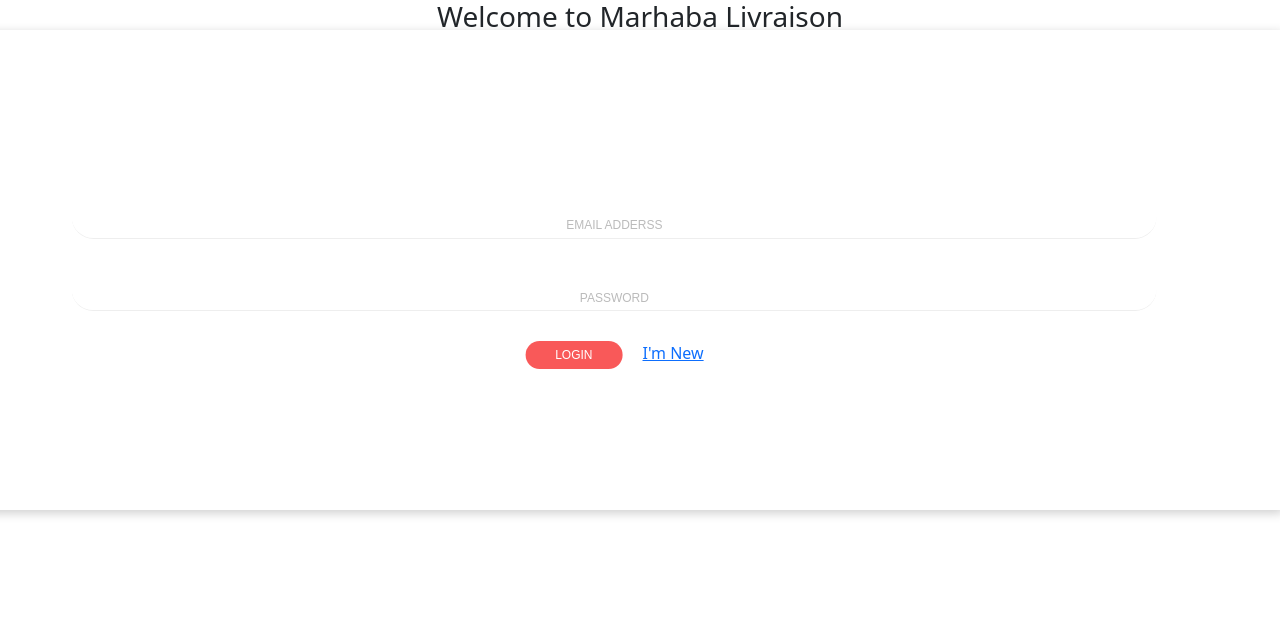
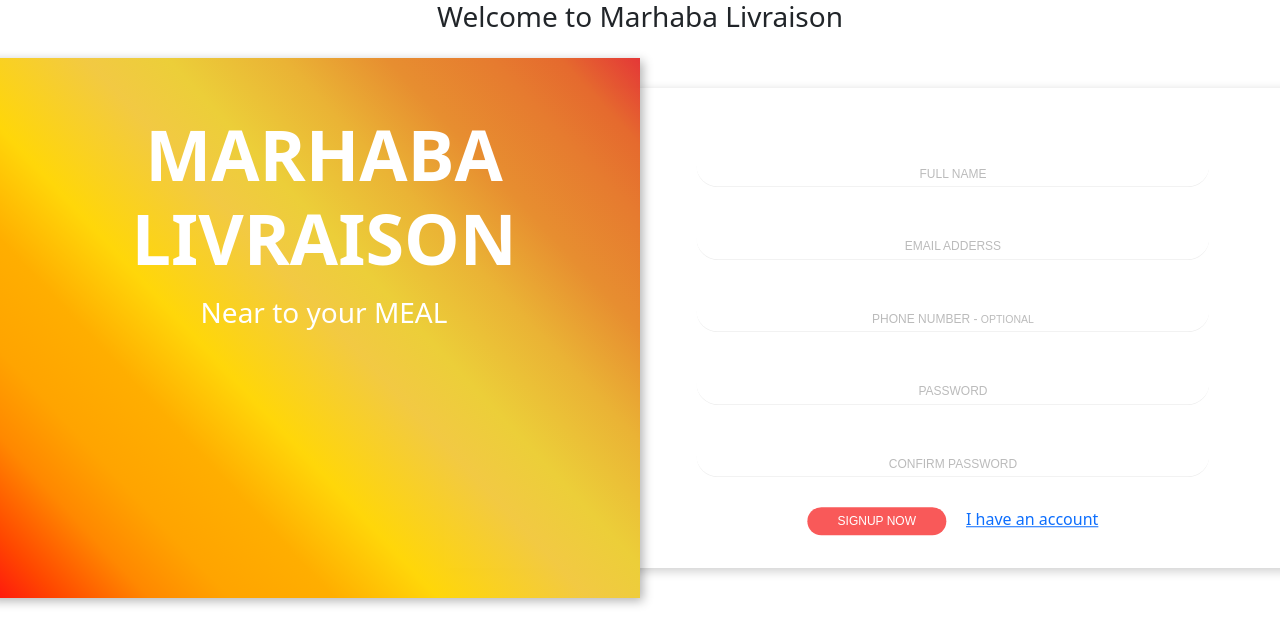
Before and after one commit to soumia-elyakni/Marhaba-Front, a React (Create React App) app: page /auth in a window 1280 px wide. Shown: the top 644 px of the page. Built offline with nearby package versions, Linux system fonts and the light colour scheme.

Commit message:
use react-router-dom in auth components

```diff
--- a/src/components/auth/auth.css
+++ b/src/components/auth/auth.css
@@ -1,4 +1,106 @@
-.auth {
+/* .auth {
     background: rgb(226,40,40);
     background: linear-gradient(227deg, rgba(226,40,40,0.9308765742625175) 0%, rgba(229,106,46,1) 7%, rgba(230,123,47,1) 13%, rgba(231,142,48,1) 22%, rgba(234,179,53,1) 31%, rgba(236,206,56,0.9953023445706407) 41%, rgba(242,201,66,0.9953023445706407) 48%, rgba(255,213,0,0.9644900196406687) 61%, rgba(255,174,0,1) 70%, rgba(255,164,0,1) 79%, rgba(255,136,0,1) 86%, rgba(255,70,0,1) 94%, rgba(255,3,0,0.9420810560552346) 100%);
+} */
+
+.brand {
+   padding : 20px;
+   background: rgb(226,40,40);
+   background: linear-gradient(227deg, rgba(226,40,40,0.9308765742625175) 0%, rgba(229,106,46,1) 7%, rgba(230,123,47,1) 13%, rgba(231,142,48,1) 22%, rgba(234,179,53,1) 31%, rgba(236,206,56,0.9953023445706407) 41%, rgba(242,201,66,0.9953023445706407) 48%, rgba(255,213,0,0.9644900196406687) 61%, rgba(255,174,0,1) 70%, rgba(255,164,0,1) 79%, rgba(255,136,0,1) 86%, rgba(255,70,0,1) 94%, rgba(255,3,0,0.9420810560552346) 100%);
+   background-size: cover;
+   background-position: center center;
+   color: #fff;
+   min-height: 540px;
+   position: relative;
+   box-shadow: 3px 3px 10px rgba(0, 0, 0, 0.3);
+   transition: all 0.6s cubic-bezier(1.000, -0.375, 0.285, 0.995);
+   z-index: 9999
 }
+
+   .brand.active{
+     width: 100%
+    }
+
+   .brand::before{
+      content: '';
+      display: block;
+      width: 100%;
+      height: 100%;
+      position: absolute;
+      top: 0;
+      left: 0;
+      /* background: rgba(0, 0, 0, 0.85); */
+      z-index: -1
+    }
+
+   a.logo{
+      color: #f95959;
+      font-size: 20px;
+      font-weight: 700;
+      text-decoration: none;
+      line-height: 1em }
+
+      a.span {
+         font-size: 30px;
+         color: #fff;
+         transform: translateX(-5px);
+         display: inline-block
+        }
+
+   .heading {
+      position: absolute;
+      top : 10%;
+      /* transform: translate(-50%, -50%); */
+      text-align: center;
+      transition: all 0.6s
+   }
+
+
+
+      h2{
+         font-size: 70px;
+         font-weight: 700;
+         text-transform: uppercase;
+         margin-bottom: 0
+        }
+
+      p{
+         font-size: 15px;
+         font-weight: 300;
+         text-transform: uppercase;
+         letter-spacing: 2px;
+         white-space: 4px;
+         font-family: 'Raleway', sans-serif
+        }
+
+   /* .success-msg
+      width: 100%
+      text-align: center
+      position: absolute
+      top: 50%
+      left: 50%
+      transform: translate(-50%, -50%)
+      margin-top: 60px
+
+      p
+         font-size: 25px
+         font-weight: 400
+         font-family: $mainFont
+
+      a
+         font-size: 12px
+         text-transform: uppercase
+         padding: 8px 30px
+         background: $primaryColor
+         text-decoration: none
+         color: #fff
+         border-radius: 30px
+
+      p, a
+         transition: all 0.9s
+         transform: translateY(20px)
+         opacity: 0
+
+         &.active
+            transform: translateY(0)
+            opacity: 1 */
--- a/src/components/auth/auth.js
+++ b/src/components/auth/auth.js
@@ -1,20 +1,54 @@
+import ReactDOM from "react-dom/client";
+import { BrowserRouter, Routes, Route } from "react-router-dom";
 import "./auth.css"
 import Login from "./login/login.js";
-// import Signup from "./signup/signup"
+import Signup from "./signup/signup";
+// import Error from "";
+// import Signup from "./signup/signup";
+
+
 
 const Auth = () => {
     return (
         <>
-        <div className="d-flex flex-row">
-            <div>
 
+        <div className="row">
+
+        <div className="col-sm-6 brand">
+            {/* <a href="#" class="logo">Welcome to  <span></span></a> */}
+
+            <div className="heading">
+               <h2 className="mb-3">Marhaba Livraison</h2>
+               <h3>Near to your MEAL</h3>
             </div>
-            <div className="auth w-50 mt-2">
-                <Login></Login>
-            </div>
+
+            {/* <div class="success-msg">
+               <p>Great! You are one of our members now</p>
+               <a href="#" class="profile">Your Profile</a>
+            </div> */}
+         </div>
+
+        <div className="col-sm-6 form">
+                {/* <Login/> */}
+   <BrowserRouter>
+      <Routes>
+
+
+          <Route path="/auth" element={<Signup />} />
+          <Route path="/auth/login" element={<Login />} />
+          <Route path="/auth/signup" element={<Signup />} />
+          {/* <Route path="/*" element={<Error />} /> */}
+
+
+      </Routes>
+    </BrowserRouter>
+        </div>
         </div>
         </>
     )
 }
 
+
+const root = ReactDOM.createRoot(document.getElementById('root'));
+root.render(<Auth />);
 export default Auth;
```
